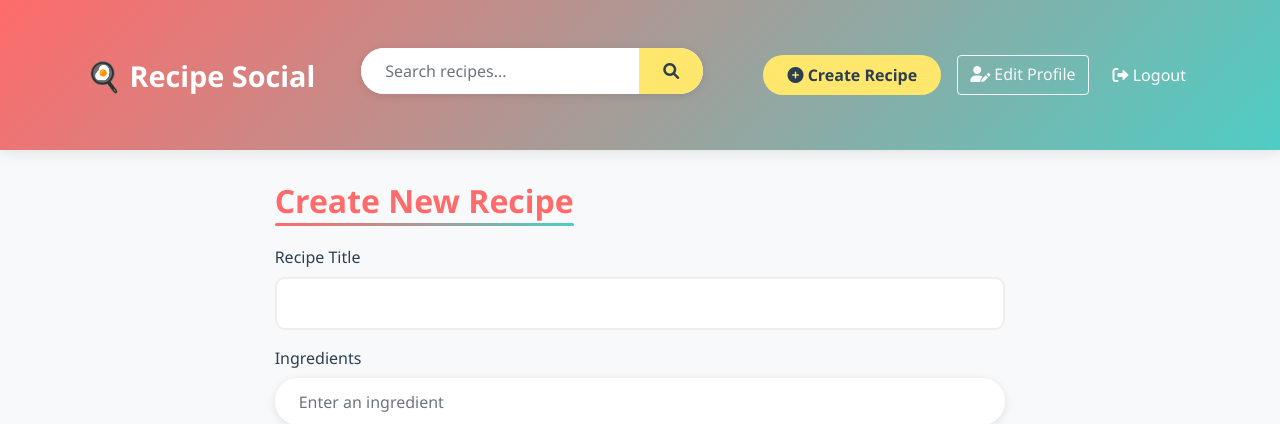
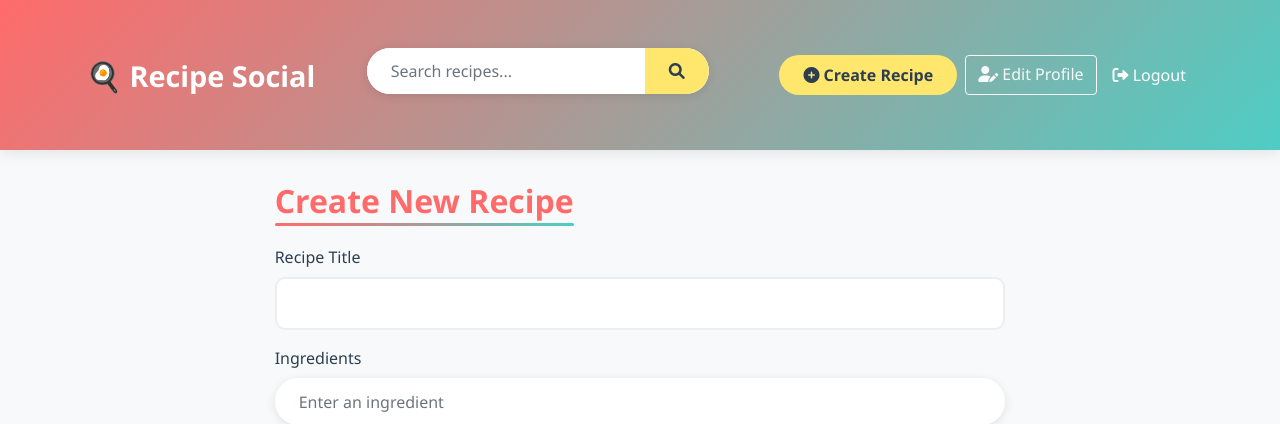
Before and after one commit to Harry166/Recipe-Social, a Flask app: page /recipe/new in a window 1280 px wide. Shown: the top 424 px of the page. Run offline with Flask 3, Linux system fonts and the light colour scheme; the visitor is signed in with stand-in values (Sample User, id 1).

Commit message:
Added some small changes

```diff
--- a/requirements.txt
+++ b/requirements.txt
@@ -3,3 +3,4 @@ Flask-SQLAlchemy==3.1.1
 Flask-Login==0.6.3
 Werkzeug==3.0.1
 SQLAlchemy==2.0.23
+Pillow==10.1.0
--- a/templates/base.html
+++ b/templates/base.html
@@ -246,8 +246,14 @@
     <nav class="navbar navbar-expand-lg">
         <div class="container">
             <a class="navbar-brand" href="{{ url_for('home') }}">🍳 Recipe Social</a>
-            <form class="d-flex mx-auto" action="{{ url_for('search') }}" method="GET">
-                <div class="input-group" style="min-width: 300px;">
+            <button class="navbar-toggler" type="button" data-bs-toggle="collapse" data-bs-target="#navbarContent"
+                    aria-controls="navbarContent" aria-expanded="false" aria-label="Toggle navigation">
+                <span class="navbar-toggler-icon"></span>
+            </button>
+
+            <div class="collapse navbar-collapse" id="navbarContent">
+                <form class="d-flex mx-lg-auto my-2 my-lg-0" action="{{ url_for('search') }}" method="GET">
+                    <div class="input-group">
                         <input class="form-control" type="search" name="q" placeholder="Search recipes..."
                                aria-label="Search" value="{{ request.args.get('q', '') }}">
                         <button class="btn btn-create" type="submit">
@@ -255,15 +261,16 @@
                         </button>
                     </div>
                 </form>
+
                 <div class="navbar-nav ms-auto">
                     {% if current_user.is_authenticated %}
-                    <a class="btn btn-create me-3" href="{{ url_for('new_recipe') }}">
+                        <a class="btn btn-create me-2 my-2 my-lg-0" href="{{ url_for('new_recipe') }}">
                             <i class="fas fa-plus-circle"></i> Create Recipe
                         </a>
-                    <a class="btn btn-outline-light me-3" href="{{ url_for('setup_profile') }}">
+                        <a class="btn btn-outline-light me-2 my-2 my-lg-0" href="{{ url_for('setup_profile') }}">
                             <i class="fas fa-user-edit"></i> Edit Profile
                         </a>
-                    <a class="nav-link" href="{{ url_for('logout') }}">
+                        <a class="nav-link my-2 my-lg-0" href="{{ url_for('logout') }}">
                             <i class="fas fa-sign-out-alt"></i> Logout
                         </a>
                     {% else %}
@@ -274,6 +281,7 @@
                             <i class="fas fa-user-plus"></i> Register
                         </a>
                     {% endif %}
+                </div>
             </div>
         </div>
     </nav>
```
Also changed, not shown: static/uploads/sourdough-croissant-photo.jpg (deleted), 2 other files. Lines whose indentation alone changed are shown as unchanged.
